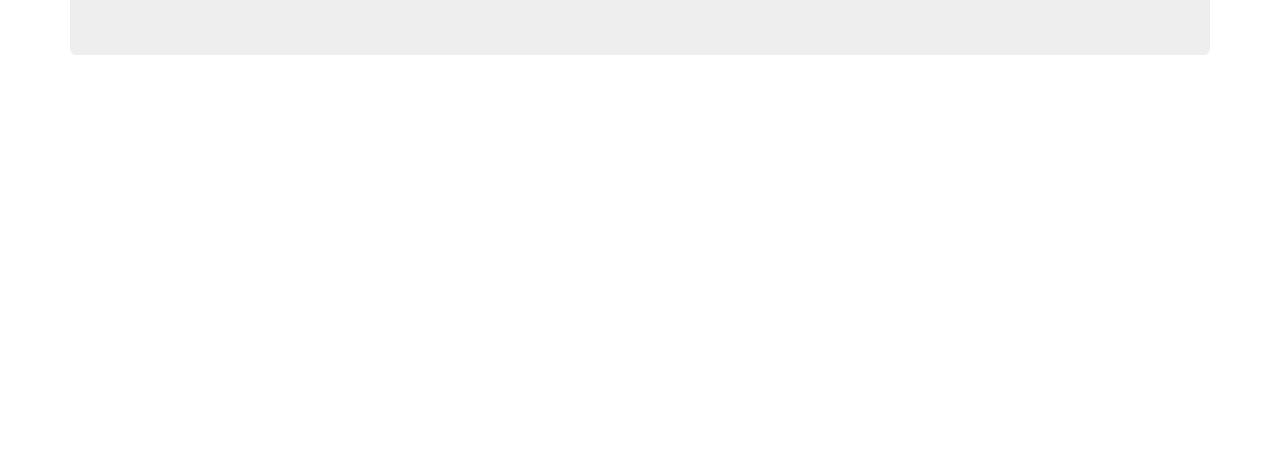
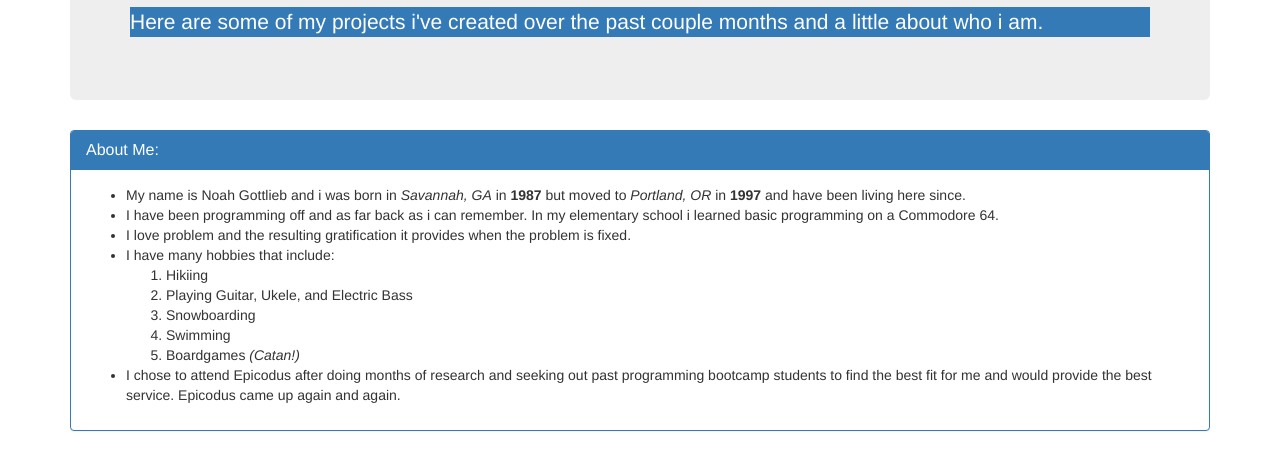
Before and after one commit to ngottlieb87/portfolio, a plain HTML site: page index.html in a window 1280 px wide. Shown: the part 140-610 px from the top of the page. Drawn offline with Linux system fonts and the light colour scheme.

Commit message:
panel to webpage that explains my history and my history with programming using unordered list, ordered list, emphasis and strong tags

```diff
--- a/index.html
+++ b/index.html
@@ -9,6 +9,30 @@
     <div class="container">
       <div class= "jumbotron">
         <h1>Welcome to Noah's Portfolio</h1>
+        <p class= "bg-primary">
+          Here are some of my projects i've created over the past couple months and a little about who i am.
+        </p>
+      </div>
+      <div class= "panel panel-primary">
+        <div class= "panel-heading">
+          <h3 class="panel-title">About Me:</h1>
+        </div>
+        <div class="panel-body">
+          <ul>
+            <li>My name is Noah Gottlieb and i was born in <em>Savannah, GA</em> in <strong>1987</strong> but moved to <em>Portland, OR</em> in <strong>1997</strong> and have been living here since.</li>
+            <li>I have been programming off and as far back as i can remember. In my elementary school i learned basic programming on a Commodore 64.</li>
+            <li>I love problem and the resulting gratification it provides when the problem is fixed.</li>
+            <li>I have many hobbies that include:</li>
+              <ol>
+                <li>Hikiing</li>
+                <li>Playing Guitar, Ukele, and Electric Bass</li>
+                <li>Snowboarding</li>
+                <li>Swimming</li>
+                <li>Boardgames <em>(Catan!)</em></li>
+              </ol>
+            <li>I chose to attend Epicodus after doing months of research and seeking out past programming bootcamp students to find the best fit for me and would provide the best service. Epicodus came up again and again.</li>
+          </ul>
+        </div>
       </div>
     </div>
   </body>
```
